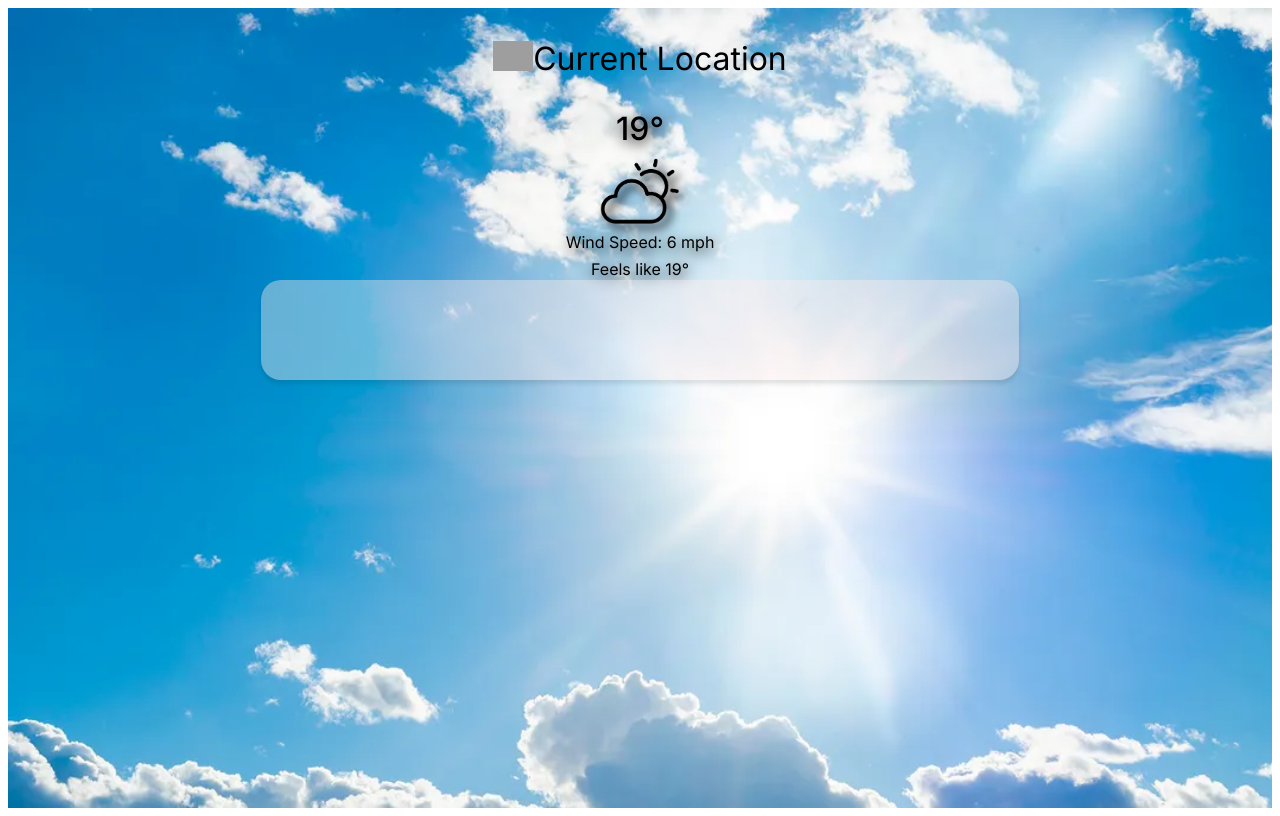
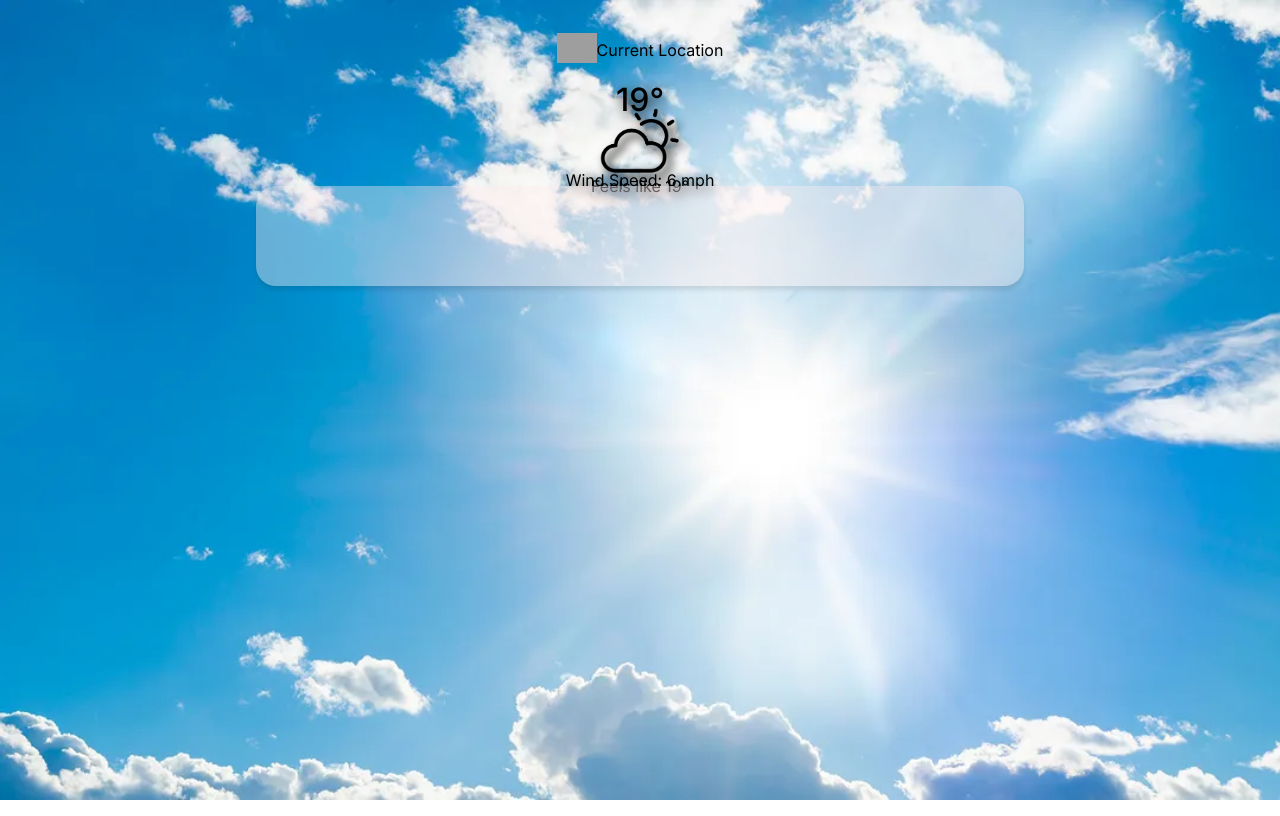
Before and after one commit to Rajpreet0404/Group-8-Weather-App, a React (Create React App) app in the folder gui-react-app/: page / in a window 1280 px wide. Built offline with nearby package versions, Linux system fonts and the light colour scheme; grey boxes are pictures that could not be loaded.

Commit message:
Add reset CSS file

```diff
--- a/gui-react-app/src/App.js
+++ b/gui-react-app/src/App.js
@@ -1,5 +1,6 @@
 // App.js
 import React from "react";
+import "./reset.css"; // Import the CSS file
 import "./style.css"; // Import the CSS file
 
 function App() {
--- /dev/null
+++ b/gui-react-app/src/reset.css
@@ -0,0 +1,8 @@
+html, body, header, footer, hgroup, nav, article, section, figure, figcaption, h1, h2, h3, ul, li, body, div, p, img
+{
+   margin: 0;
+   padding: 0;
+   font-size: 100%;
+   vertical-align: baseline;
+   border: 0;
+}
```
